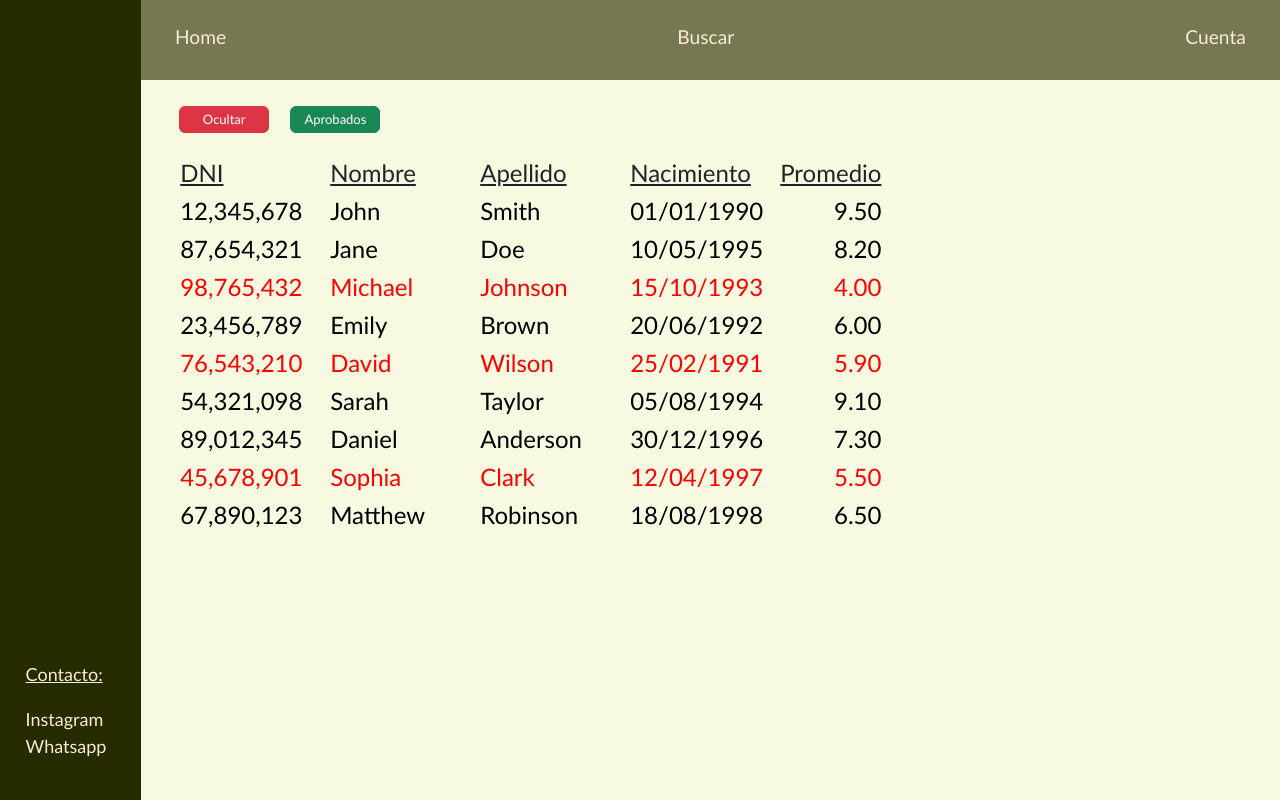
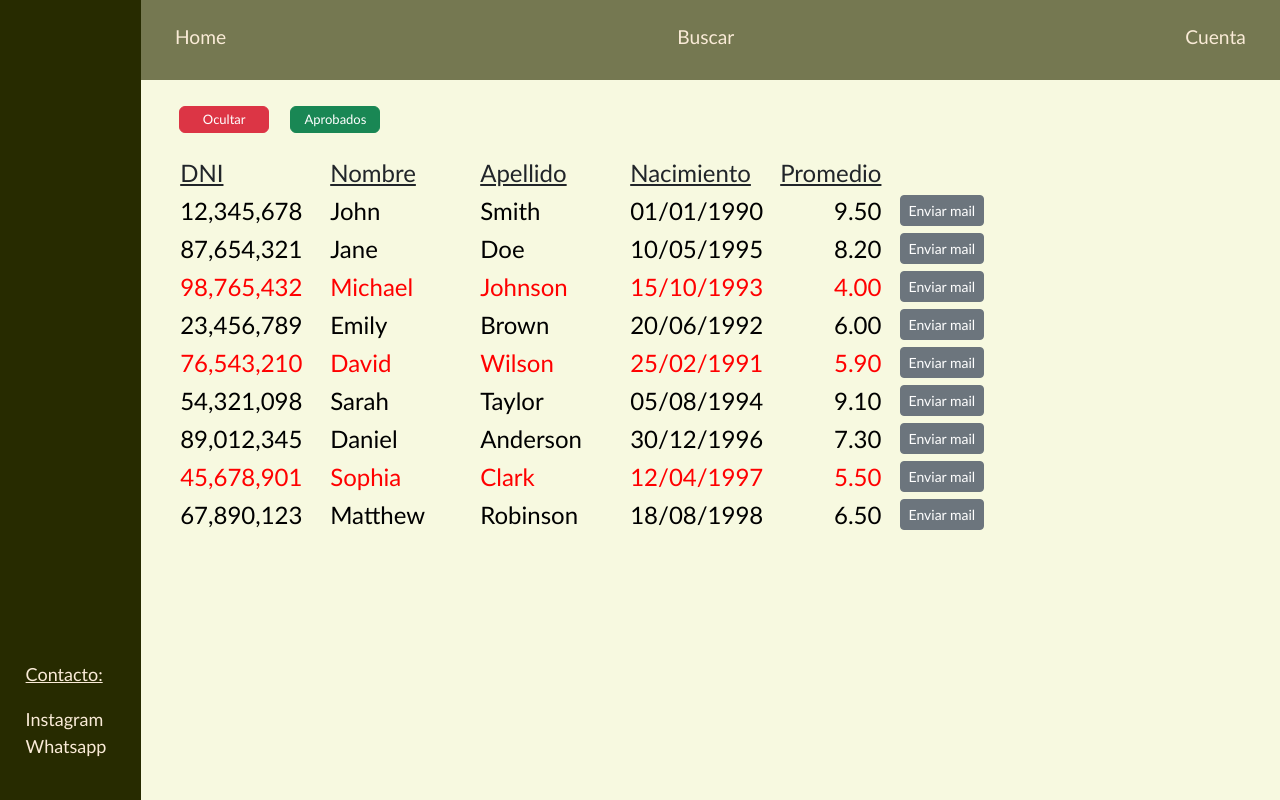
Before and after one commit to guisasolalucre/coder-04, an Angular app: page / in a window 1280 px wide. Built offline with nearby package versions, Linux system fonts and the light colour scheme.

Commit message:
más relaciones entre componentes

```diff
--- a/src/app/components/content/content.component.html
+++ b/src/app/components/content/content.component.html
@@ -2,39 +2,22 @@
 
     <app-button-change
         [color]="mostrarTodos ? 'btn-danger' : 'btn-success'"
-        (click)="(mostrarTodos = !mostrarTodos) && passFlag = 0"
-    >
+        (click)="(mostrarTodos = !mostrarTodos) && passFlag = 0">
         {{ mostrarTodos ? 'Ocultar' : 'Todo' }}
     </app-button-change>
 
     <app-button-change
         [color]="passFlag === 1 ? 'btn-danger' : 'btn-success'"
-        (click)="change()"
-    >
+        (click)="change()">
         {{ passFlag === 1 ? 'Desaprobados' : 'Aprobados' }}
     </app-button-change>
 
 
-    <div>
-        <table *ngIf="mostrarTodos">
-            <thead>
-                <td class="table-title">DNI</td>
-                <td class="table-title">Nombre</td>
-                <td class="table-title">Apellido</td>
-                <td class="table-title">Nacimiento</td>
-                <td class="table-title average">Promedio</td>
-            </thead>
-            <tbody>
-                <tr *ngFor="let alumno of showList()"
-                    [ngStyle]="{'color': alumno.avgNote < passNote ? 'red' : 'black'}">
-                    <td>{{alumno.id | number: '1.0-0'}}</td>
-                    <td>{{alumno.name | titlecase}}</td>
-                    <td>{{alumno.surname| titlecase}}</td>
-                    <td>{{alumno.dob | date: 'dd/MM/yyyy'}}</td>
-                    <td class="average">{{alumno.avgNote | number: '1.2-2'}}</td>
-                </tr>
-            </tbody>
-        </table>
-    </div>
+    <app-students-table
+        *ngIf="mostrarTodos"
+        [list]= showList()
+        [passNote]="passNote"
+        (send)="sendEmail($event)">
+    </app-students-table>
 
 </div>
--- a/src/app/components/content/content.component.scss
+++ b/src/app/components/content/content.component.scss
@@ -8,22 +8,3 @@
     padding: 2% 3%;
     background-color: #f7f9e0;
 }
-
-table{
-    height: auto;
-    margin-top: 2%;
-}
-
-.table-title{
-    text-decoration: underline;
-}
-
-td{
-    font-size: x-large;
-    width: 150px;
-}
-
-.average{
-    text-align: right;
-    width: 100px;
-}
--- a/src/app/components/content/content.component.ts
+++ b/src/app/components/content/content.component.ts
@@ -44,5 +44,9 @@ export class ContentComponent {
     }
   }
 
+  sendEmail(event: string){
+    alert("se envió mail a " + event)
+  }
+
 
 }
--- /dev/null
+++ b/src/app/components/students-table/students-table.component.html
@@ -0,0 +1,24 @@
+<table>
+    <thead>
+        <td class="table-title">DNI</td>
+        <td class="table-title">Nombre</td>
+        <td class="table-title">Apellido</td>
+        <td class="table-title">Nacimiento</td>
+        <td class="table-title average">Promedio</td>
+    </thead>
+    <tbody>
+        <tr *ngFor="let alumno of list" [ngStyle]="{'color': alumno.avgNote < passNote ? 'red' : 'black'}">
+            <td>{{alumno.id | number: '1.0-0'}}</td>
+            <td>{{alumno.name | titlecase}}</td>
+            <td>{{alumno.surname| titlecase}}</td>
+            <td>{{alumno.dob | date: 'dd/MM/yyyy'}}</td>
+            <td class="average">{{alumno.avgNote | number: '1.2-2'}}</td>
+            <td class="send">
+                <button class="btn btn-secondary btn-sm"
+                    (click)=sendEmail(alumno)>
+                    Enviar mail
+                </button>
+            </td>
+        </tr>
+    </tbody>
+</table>
--- /dev/null
+++ b/src/app/components/students-table/students-table.component.scss
@@ -0,0 +1,26 @@
+table{
+    height: auto;
+    margin-top: 2%;
+}
+
+.table-title{
+    text-decoration: underline;
+}
+
+td{
+    font-size: x-large;
+    width: 150px;
+}
+
+.average{
+    text-align: right;
+    width: 100px;
+}
+
+.send{
+    padding-left: 2%;
+}
+
+.btn{
+    margin-top: -6%;
+}
--- /dev/null
+++ b/src/app/components/students-table/students-table.component.ts
@@ -0,0 +1,26 @@
+import { Component, EventEmitter, Input, Output } from '@angular/core';
+import { Alumno } from 'src/app/model';
+
+@Component({
+  selector: 'app-students-table',
+  templateUrl: './students-table.component.html',
+  styleUrls: ['./students-table.component.scss']
+})
+export class StudentsTableComponent {
+
+  @Input()
+  list: Array<Alumno> = []
+
+  @Input()
+  passNote: number = 0;
+
+  @Output()
+  send = new EventEmitter<string>();
+
+  constructor(){ }
+
+  sendEmail(alumno: Alumno): void{
+    this.send.emit(alumno.email)
+  }
+
+}
--- a/src/app/data/data.ts
+++ b/src/app/data/data.ts
@@ -6,62 +6,71 @@ export let alumnos:Array<Alumno> = [
         name: "John",
         surname: "Smith",
         dob: new Date("1990-01-01"),
-        avgNote: 9.5
+        avgNote: 9.5,
+        email:"rick@szechuansauce.com",
     },
     {
         id: "87654321",
         name: "Jane",
         surname: "Doe",
         dob: new Date("1995-05-10"),
-        avgNote: 8.2
+        avgNote: 8.2,
+        email:"morty.lover@emailsmith.com",
     },
     {
         id: "98765432",
         name: "Michael",
         surname: "Johnson",
         dob: new Date("1993-10-15"),
-        avgNote: 4
+        avgNote: 4,
+        email:"portalgunfanatic@emailverse.net",
     },
     {
         id: "23456789",
         name: "Emily",
         surname: "Brown",
         dob: new Date("1992-06-20"),
-        avgNote: 6
+        avgNote: 6,
+        email:"pickle.rick@emailportal.org",
     },
     {
         id: "76543210",
         name: "David",
         surname: "Wilson",
         dob: new Date("1991-02-25"),
-        avgNote: 5.9
+        avgNote: 5.9,
+        email:"interdimensional.traveler@emailmultiverse.com",
     },
     {
         id: "54321098",
         name: "Sarah",
         surname: "Taylor",
         dob: new Date("1994-08-05"),
-        avgNote: 9.1
+        avgNote: 9.1,
+        email:"squanchmaster@emaildimensional.com",
     },
     {
         id: "89012345",
         name: "Daniel",
         surname: "Anderson",
         dob: new Date("1996-12-30"),
-        avgNote: 7.3
+        avgNote: 7.3,
+        email:"birdpersonfan@emailavianworld.com",
     },
     {
         id: "45678901",
         name: "Sophia",
         surname: "Clark",
         dob: new Date("1997-04-12"),
-        avgNote: 5.5
+        avgNote: 5.5,
+        email:"meeseeks@emailtaskandpurpose.net",
     },
     {
         id: "67890123",
         name: "Matthew",
         surname: "Robinson",
         dob: new Date("1998-08-18"),
-        avgNote: 6.5
+        avgNote: 6.5,
+        email:"plumbusowner@emailextraterrestrial.com",
     }
 ]
--- a/src/app/model/Alumno.ts
+++ b/src/app/model/Alumno.ts
@@ -7,7 +7,8 @@ export class Alumno implements IAlumno{
         public name: string,
         public surname: string,
         public dob: Date,
-        public avgNote: number){
+        public avgNote: number,
+        public email: string){
     }
 
 
--- a/src/app/model/IAlumno.ts
+++ b/src/app/model/IAlumno.ts
@@ -3,4 +3,6 @@ export interface IAlumno {
     name: string;
     surname: string;
     dob: Date;
+    avgNote: number;
+    email: string;
 }
```
Also changed, not shown: src/app/app.module.ts (+7 -2 lines).
